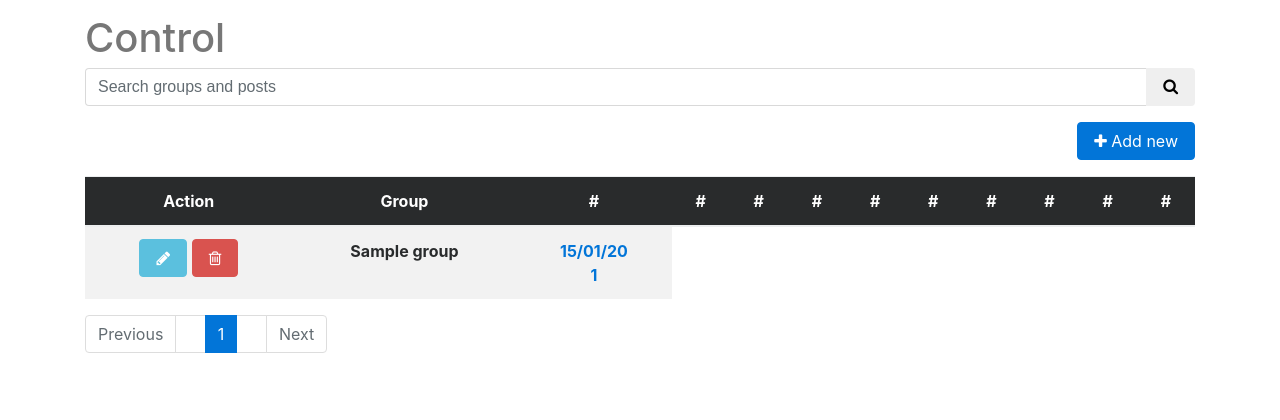
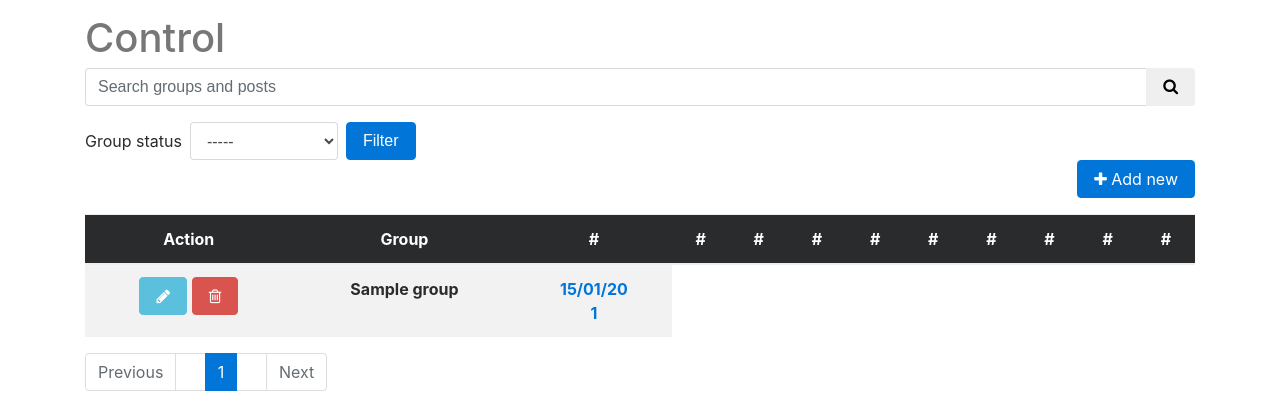
Before and after one commit to renanbs/socialposts, a Django app: page /control/ in a window 1280 px wide. Shown: the part 56-476 px from the top of the page. Run offline with Django 3.2, Linux system fonts and the light colour scheme; tables that the repository leaves empty hold one stand-in row (values such as "Sample post"); lists and menus that the app fills with data are empty; some libraries are stand-ins or nearby versions.

Commit message:
Added the group status filter.

```diff
--- a/control/views.py
+++ b/control/views.py
@@ -26,8 +26,14 @@ def control_list(request):
     #
     # print("qq=", qq)
 
-    gs = Group.objects.all().filter(status__contains="ok")
-    queryset_list = Control.objects.all().filter(group__pk__in=gs)
+    groups = Group.objects.all()
+    group_status = groups.first().s
+
+    group_query = request.GET.get("group_status")
+    if group_query:
+        groups = groups.filter(status__contains=group_query)
+
+    queryset_list = Control.objects.all().filter(group__pk__in=groups)
 
     # if request.user.is_staff or request.user.is_superuser:
     #     queryset_list = Control.objects.all()
@@ -43,7 +49,7 @@ def control_list(request):
         ).distinct()  # avoid duplicated items
 
     dd = {}
-    for g in gs:
+    for g in groups:
         d = queryset_list.filter(group_id=g.id)
         dd[g.title] = d
 
@@ -66,6 +72,7 @@ def control_list(request):
         "page_request_var": page_request_var,
         "dd": dd,
         "column": range(10),
+        "group_status": group_status,
     }
     return render(request, "control_list.html", context)
 
--- a/groups/models.py
+++ b/groups/models.py
@@ -5,20 +5,22 @@ from posts.models import Post
 from django.core.urlresolvers import reverse
 
 
-status = (
-    ('ok', 'ok'),
-    ('waiting in', 'waiting in'),
-    ('waiting admin', 'waiting admin'),
-    ('admin ignored', 'admin ignored'),
-    )
-
-
 class Group(models.Model):
     title = models.CharField(max_length=200)
     url = models.URLField(unique=True)
     contact_updated = models.DateField(auto_now=False, auto_now_add=True)
     admin = models.CharField(max_length=20)
-    status = models.CharField(max_length=20, choices=status)
+
+    s = ('ok', 'nok', 'waiting in', 'waiting admin', 'admin ignored')
+    Status = (
+        ('ok', 'ok'),
+        ('nok', 'nok'),
+        ('waiting in', 'waiting in'),
+        ('waiting admin', 'waiting admin'),
+        ('admin ignored', 'admin ignored'),
+    )
+
+    status = models.CharField(max_length=20, choices=Status)
     frequency = models.IntegerField()  # allowed post frequency
     frq_scale = models.CharField(max_length=20, blank=True)
     obs = models.TextField(blank=True)
--- a/templates/control_list.html
+++ b/templates/control_list.html
@@ -11,6 +11,18 @@
                     <button class="btn btn-default" type="submit"/><i class="fa fa-search" aria-hidden="true"></i>
                 </span>
                 </div>
+            </form>
+
+            <form class="form-inline" method="get" action="">
+                <label class="mr-sm-2" for="inlineFormCustomSelect">Group status</label>
+                <select class="form-control mb-2 mr-sm-2 mb-sm-0" name="group_status" id="inlineFormCustomSelect">
+                    <option>-----</option>
+                    {% for st in group_status %}
+                        <option value="{{ st }}">{{ st }}</option>
+                    {% endfor %}
+                </select>
+
+                <button type="submit" class="btn btn-primary">Filter</button>
             </form>
 
             <a href="{{ object_list.get_absolute_url }}create" class="btn btn-primary float-right mb-3"><i class="fa fa-plus"></i> Add new</a>
```
Also changed, not shown: groups/migrations/0008_auto_20170817_2229.py (added).
